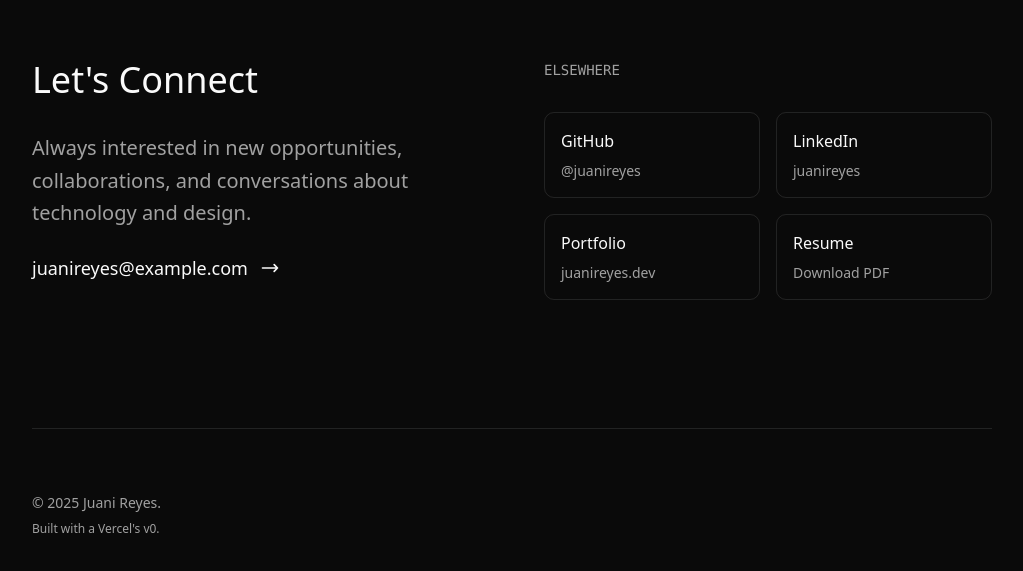
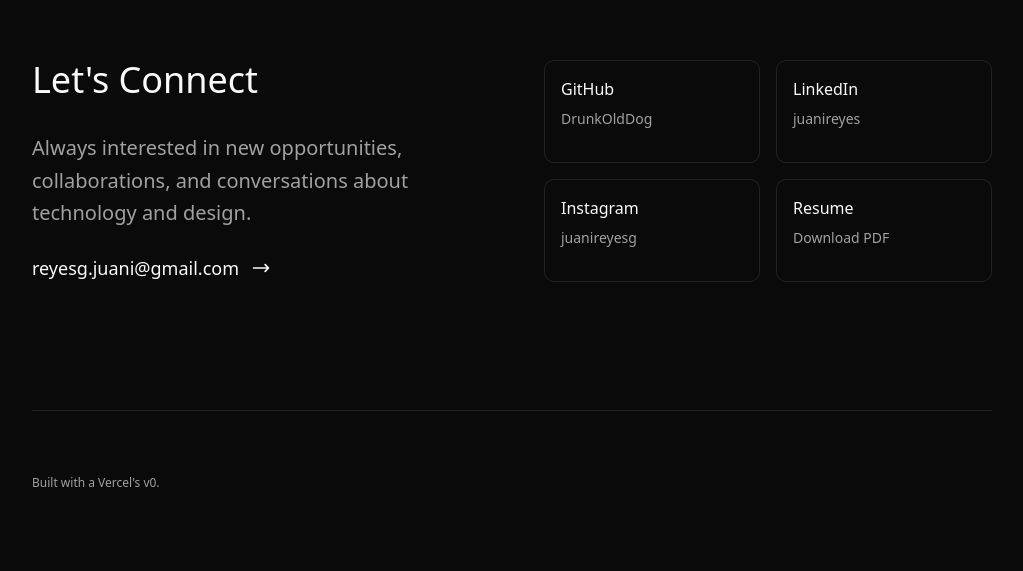
Before and after one commit to DrunkOldDog/portfolio, a Next.js app: page / in a window 1280 px wide. Shown: the part 2823-3394 px from the top of the page, without its empty margins (128-1151 px from the left). Built offline with nearby package versions, Linux system fonts and the light colour scheme.

Commit message:
Update connect links

```diff
--- a/src/app/_components/Connect/Connect.component.tsx
+++ b/src/app/_components/Connect/Connect.component.tsx
@@ -1,3 +1,4 @@
+import { contactInfo } from "@/app/_constants";
 import Link from "next/link";
 
 export const Connect = () => {
@@ -15,11 +16,11 @@ export const Connect = () => {
 
             <div className="space-y-4">
               <Link
-                href="mailto:juanireyes@example.com"
+                href="mailto:reyesg.juani@gmail.com"
                 className="group flex items-center gap-3 text-foreground hover:text-muted-foreground transition-colors duration-300"
               >
                 <span className="text-base sm:text-lg">
-                  juanireyes@example.com
+                  reyesg.juani@gmail.com
                 </span>
                 <svg
                   className="w-5 h-5 transform group-hover:translate-x-1 transition-transform duration-300"
@@ -39,37 +40,12 @@ export const Connect = () => {
           </div>
         </div>
 
-        <div className="space-y-6 sm:space-y-8">
-          <div className="text-sm text-muted-foreground font-mono">
-            ELSEWHERE
-          </div>
-
         <div className="grid grid-cols-1 sm:grid-cols-2 gap-4">
-            {[
-              {
-                name: "GitHub",
-                handle: "@juanireyes",
-                url: "https://github.com/juanireyes",
-              },
-              {
-                name: "LinkedIn",
-                handle: "juanireyes",
-                url: "https://linkedin.com/in/juanireyes",
-              },
-              {
-                name: "Portfolio",
-                handle: "juanireyes.dev",
-                url: "https://juanireyes.dev",
-              },
-              {
-                name: "Resume",
-                handle: "Download PDF",
-                url: "/juani_reyes_resume.pdf",
-              },
-            ].map((social) => (
+          {contactInfo.map((social) => (
             <Link
               key={social.name}
               href={social.url}
+              target="_blank"
               className="group p-4 border border-border rounded-lg hover:border-muted-foreground/50 transition-all duration-300 hover:shadow-sm"
             >
               <div className="space-y-2">
@@ -84,7 +60,6 @@ export const Connect = () => {
           ))}
         </div>
       </div>
-      </div>
     </section>
   );
 };
--- a/src/app/_constants/socialMedia.constants.ts
+++ b/src/app/_constants/socialMedia.constants.ts
@@ -17,3 +17,26 @@ export const socialMedia = [
     icon: Instagram,
   },
 ];
+
+export const contactInfo = [
+  {
+    name: "GitHub",
+    handle: "DrunkOldDog",
+    url: "https://github.com/DrunkOldDog",
+  },
+  {
+    name: "LinkedIn",
+    handle: "juanireyes",
+    url: "https://linkedin.com/in/juanireyes",
+  },
+  {
+    name: "Instagram",
+    handle: "juanireyesg",
+    url: "https://instagram.com/juanireyesg",
+  },
+  {
+    name: "Resume",
+    handle: "Download PDF",
+    url: "/docs/cv_juani_reyes.pdf",
+  },
+];
--- a/src/app/page.tsx
+++ b/src/app/page.tsx
@@ -29,13 +29,8 @@ export default function Home() {
 
         <footer className="py-12 sm:py-16 border-t border-border">
           <div className="flex flex-col lg:flex-row justify-between items-start lg:items-center gap-6 sm:gap-8">
-            <div className="space-y-2">
-              <div className="text-sm text-muted-foreground">
-                © 2025 Juani Reyes.
-              </div>
-              <div className="text-xs text-muted-foreground">
-                Built with a Vercel's v0.
-              </div>
+            <div className="text-xs text-muted-foreground">
+              Built with a Vercel's v0.
             </div>
           </div>
         </footer>
```
Also changed, not shown: 2 other files (tests, documents, lock files or other folders). Lines whose indentation alone changed are shown as unchanged.
